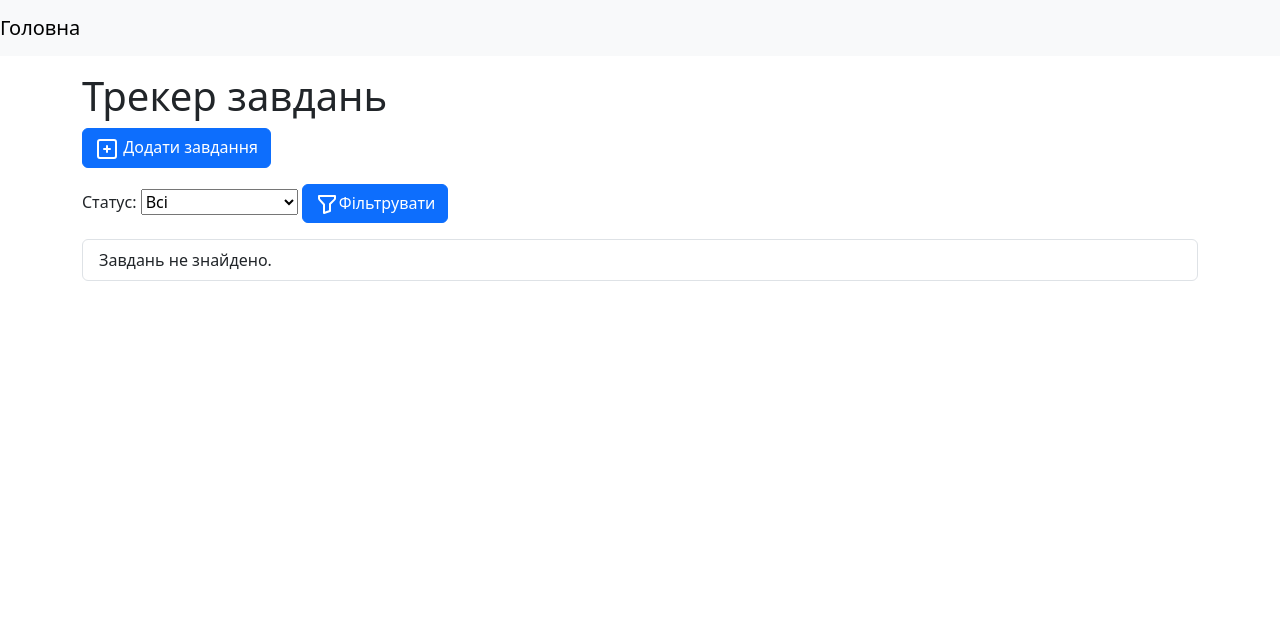
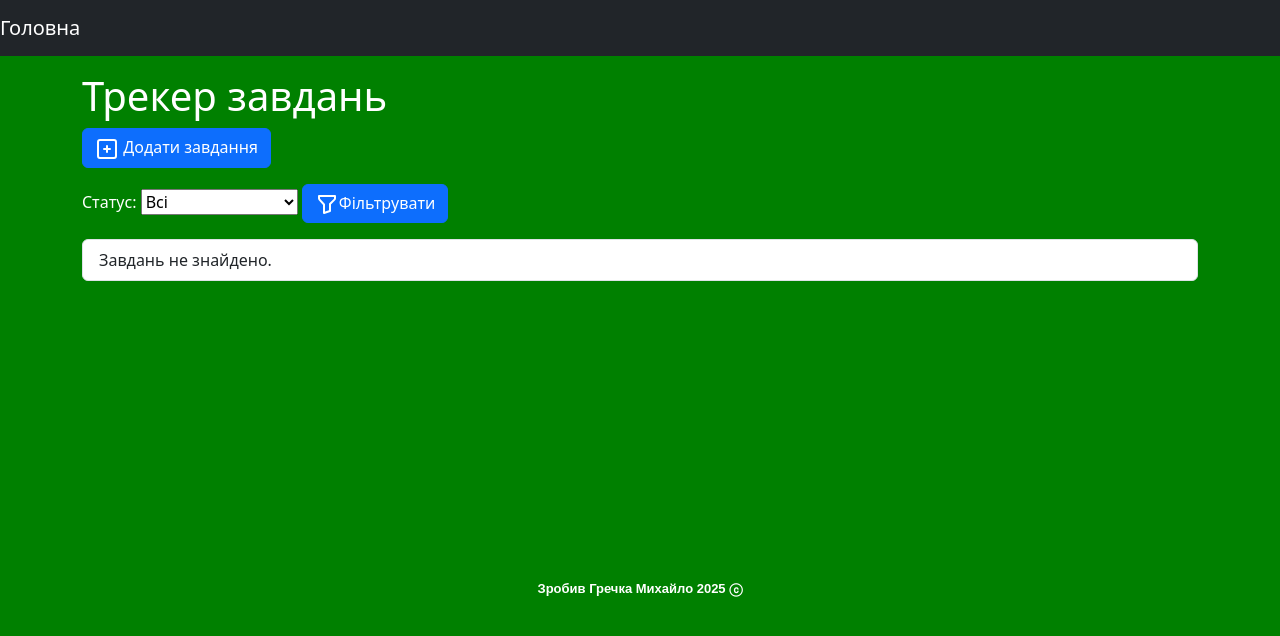
Before and after one commit to GrechkaMykhailo12345/Task_tracker_django, a Django app: page / in a window 1280 px wide. Shown: the top 636 px of the page. Run offline with Django 5.2, Linux system fonts and the light colour scheme; data that the repository does not hold is empty.

Commit message:
Додав трохи дизайну і додав кінцеве слово

```diff
--- /dev/null
+++ b/static/css/style.css
@@ -0,0 +1,13 @@
+body {
+    background: green;
+    color: white;
+}
+
+.oswald-word {
+    font-family: "Ubuntu", sans-serif;
+    font-weight: 700;
+    font-style: normal;
+    font-size: small;
+    text-align: center;
+    margin-top: 300px;
+}
--- a/templates/base.html
+++ b/templates/base.html
@@ -8,7 +8,7 @@
 		<link rel="stylesheet" href="{% static 'css/style.css' %}">
 </head>
 <body>
-    <nav class="navbar navbar-expand-lg navbar-light bg-light">
+    <nav class="navbar navbar-expand-lg navbar-dark bg-dark">
         <a class="navbar-brand" href="{% url 'tasktrackerapp:task_list' %}">Головна</a>
     </nav>
     {% block content %}
--- a/templates/task_list.html
+++ b/templates/task_list.html
@@ -31,4 +31,5 @@
         {% endfor %}
     </ul>
 </div>
+<h1 class="oswald-word">Зробив Гречка Михайло 2025 ⓒ</h1>
 {% endblock %}
```
